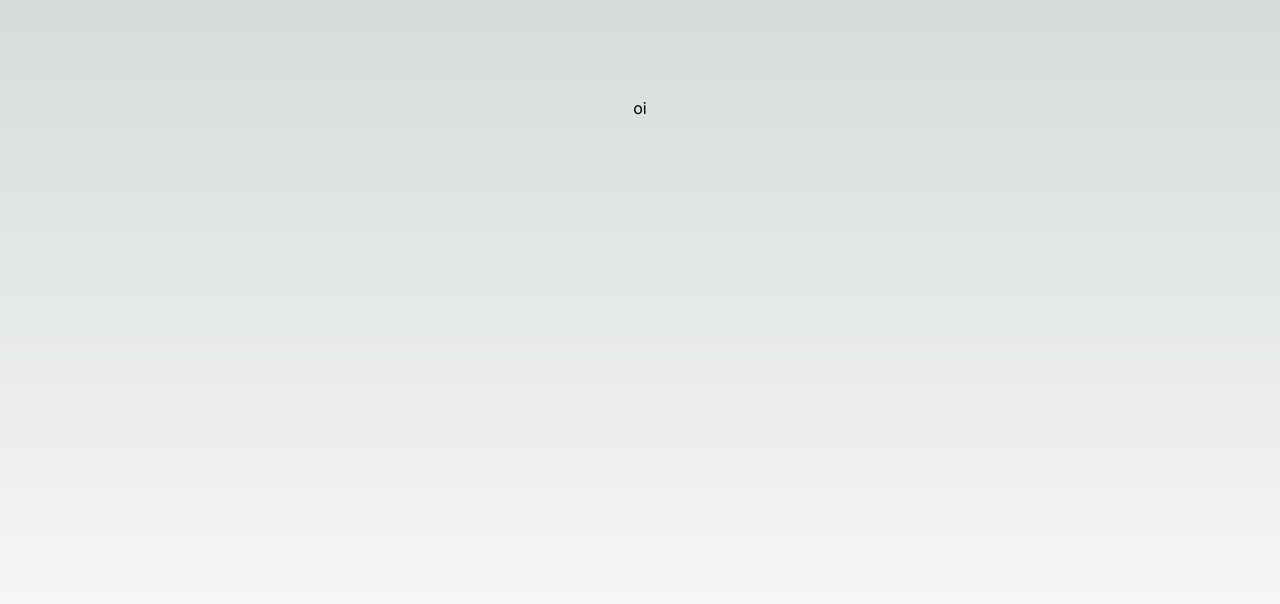
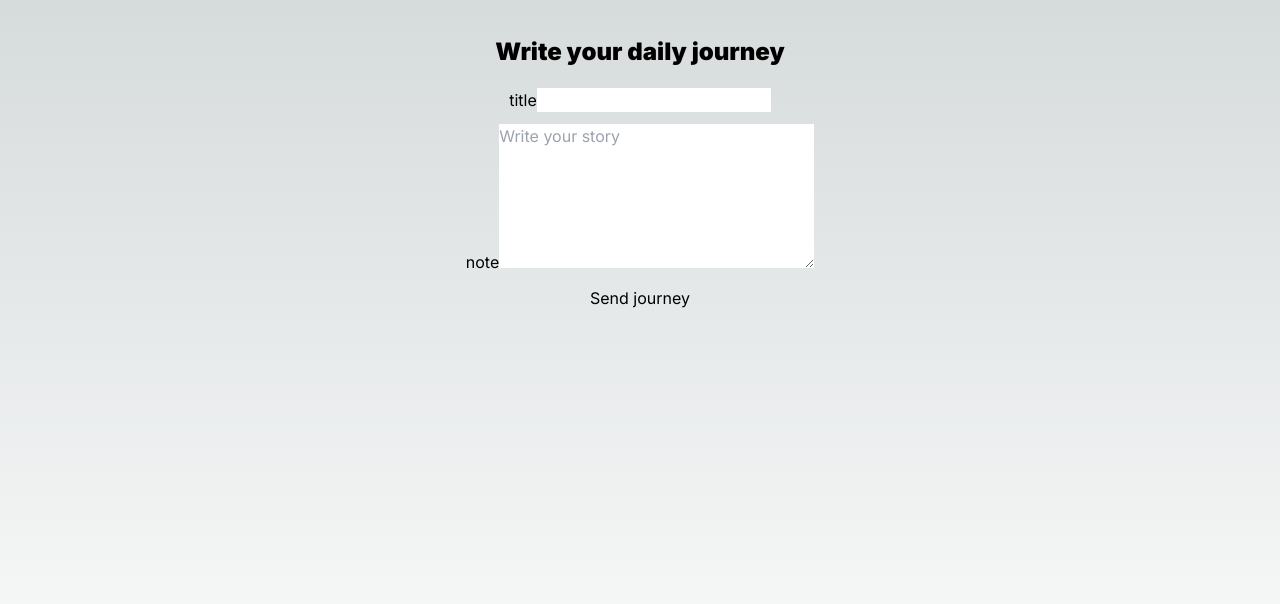
Before and after one commit to Kaiqueperez/daily-blog, a Next.js app: page / in a window 1280 px wide. Shown: the top 604 px of the page. Built offline with nearby package versions, Linux system fonts and the light colour scheme; no server answers.

Commit message:
Inital commit

```diff
--- a/src/app/page.tsx
+++ b/src/app/page.tsx
@@ -1,9 +1,55 @@
-import Image from "next/image";
+"use client";
+
+import { InputField } from "@/components/InputField";
+import { TextAreaField } from "@/components/TextAreaField";
+import { useEffect } from "react";
+import { useForm } from "react-hook-form";
 
 export default function Home() {
+  const { handleSubmit, register, reset } = useForm();
+
+  const onSubmit = async (data: any) => {
+    console.log(data);
+    await fetch("https://dailyapi-deploy.onrender.com/blogs", {
+      method: "POST",
+      headers: {
+        "Content-Type": "application/json",
+      },
+      body: JSON.stringify(data),
+    });
+    reset();
+  };
+
+  useEffect(() => {
+    const fetchapi = async () =>
+      await fetch("https://dailyapi-deploy.onrender.com")
+        .then((res) => res.json())
+        .then((res) => console.log(res));
+    fetchapi();
+  }, []);
   return (
-    <main className="flex min-h-screen flex-col items-center justify-between p-24">
-      <h1>oi</h1>
+    <main className=" min-h-screen ">
+      <section className="">
+        <div className=" flex flex-col  pt-9 gap-5">
+          <h1 className="self-center text-2xl font-black">
+            Write your daily journey
+          </h1>
+          <form
+            className="flex flex-col items-center justify-between gap-3"
+            onSubmit={handleSubmit(onSubmit)}
+          >
+            <InputField label="title" htmlFor="title" {...register("title")} />
+
+            <TextAreaField
+              label="note"
+              htmlFor="note"
+              placeholder="Write your story"
+              {...register("note")}
+            />
+            <button type="submit">Send journey</button>
+          </form>
+        </div>
+      </section>
     </main>
   );
 }
--- /dev/null
+++ b/src/components/InputField/index.tsx
@@ -0,0 +1,15 @@
+type InputFieldProps = React.ComponentProps<"input"> & {
+  label: string;
+  htmlFor: string;
+};
+
+export const InputField = (props: InputFieldProps) => {
+  const { htmlFor, label } = props;
+  return (
+    <div>
+      <label htmlFor={htmlFor}>{label}</label>
+
+      <input {...props} />
+    </div>
+  );
+};
--- /dev/null
+++ b/src/components/TextAreaField/index.tsx
@@ -0,0 +1,15 @@
+type TextAreaProps = React.ComponentProps<"textarea"> & {
+  label: string;
+  htmlFor: string;
+};
+
+export const TextAreaField = (props: TextAreaProps) => {
+  const { htmlFor, label } = props;
+  return (
+    <div>
+      <label htmlFor={htmlFor}>{label}</label>
+
+      <textarea {...props} cols={30} rows={6}></textarea>
+    </div>
+  );
+};
--- /dev/null
+++ b/src/pages/login.tsx
@@ -0,0 +1,21 @@
+import Link from "next/link";
+
+export default function Login() {
+  return (
+    <main className="flex min-h-screen flex-col items-center justify-between p-24">
+      <section className="">
+        <label htmlFor="email">
+          Email
+          <input type="text" maxLength={255} />
+        </label>
+        <label htmlFor="password">
+          Senha
+          <input type="text" maxLength={255} />
+        </label>
+        <button type="submit">Sing in</button>
+        <span>Entrar no modo anonimo</span>
+        <Link href={"/"}> Home</Link>
+      </section>
+    </main>
+  );
+}
```
Also changed, not shown: package.json (+5 -4 lines), 1 other file (tests, documents, lock files or other folders).
